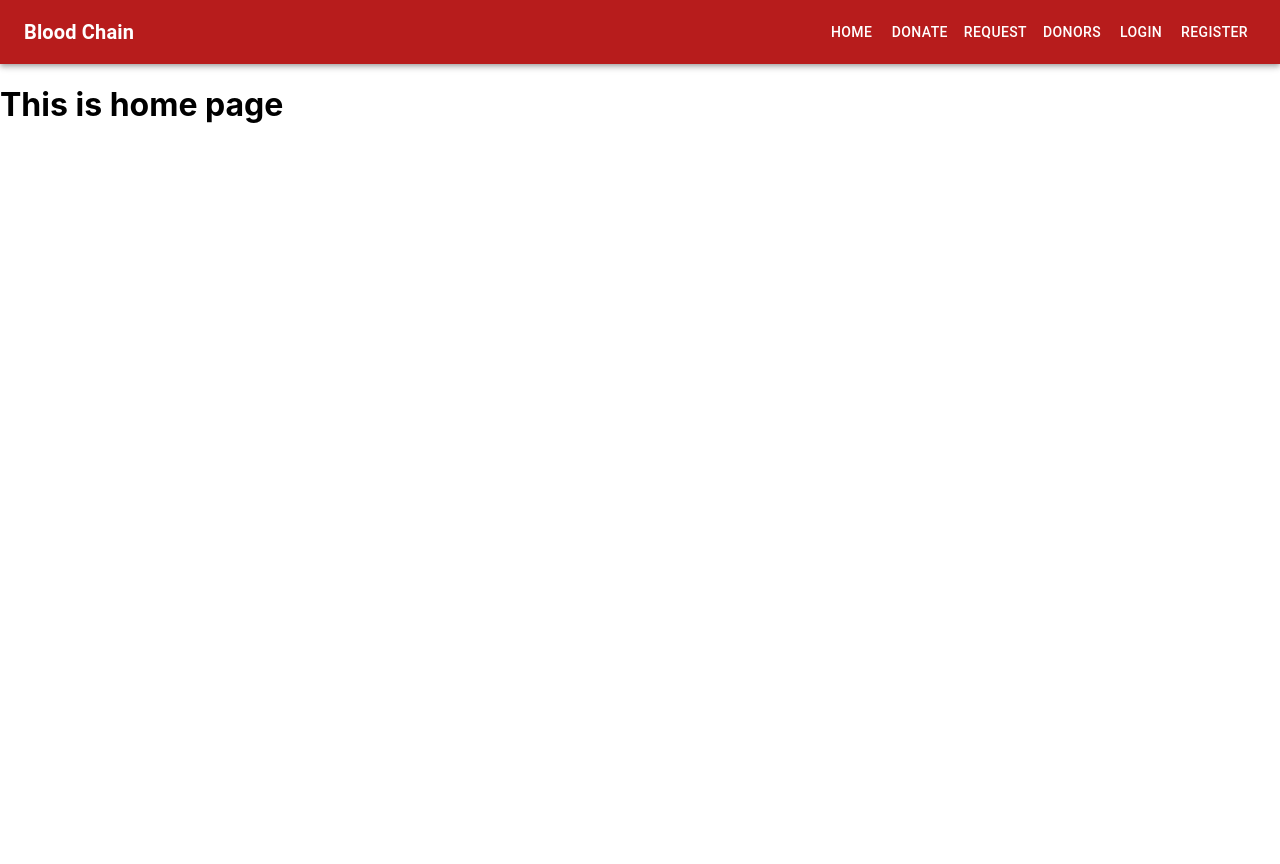
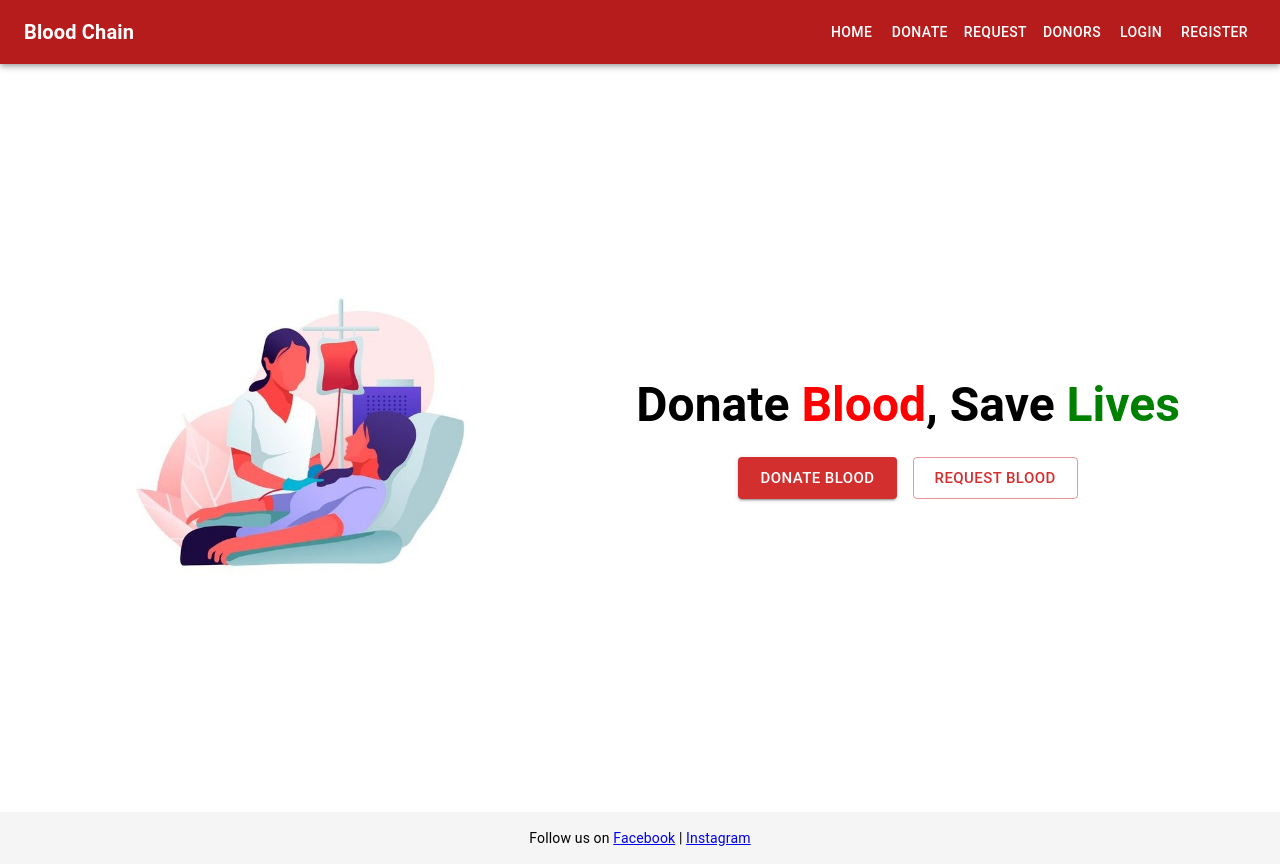
Before and after one commit to Zumaina/bloodchain, a React (Create React App) app in the folder frontend/: page / in a window 1280 px wide. Before the commit the page ends 800 px from the top, so only its background shows below. Built offline with nearby package versions, Linux system fonts and the light colour scheme.

Commit message:
Updated HomePage

```diff
--- a/frontend/src/pages/HomePage.js
+++ b/frontend/src/pages/HomePage.js
@@ -1,11 +1,72 @@
+import React from "react";
+import { Box, Typography, Button } from "@mui/material";
+import donationImage from "../assets/donation.jpg"; // ✅ Import the image
+
 const HomePage = () => {
-    return (
-        <div>
-            <h1>
-                This is home page
-            </h1>
-        </div>
-     );
-}
+  return (
+    <Box sx={{ minHeight: "100vh", display: "flex", flexDirection: "column", justifyContent: "space-between" }}>
+
+      {/* Main content */}
+      <Box
+        sx={{
+          display: "flex",
+          flexDirection: "row",
+          alignItems: "center",
+          justifyContent: "space-around",
+          padding: 4,
+          flexGrow: 1,
+        }}
+      >
+        {/* Left: Image */}
+        <Box
+          component="img"
+          src={donationImage}
+          alt="Blood Donation"
+          sx={{ width: "40%", maxWidth: 400, borderRadius: 2 }}
+        />
+
+        <Box sx={{ textAlign: "center" }}>
+  <Typography variant="h3" fontWeight="bold" gutterBottom>
+    Donate <span style={{ color: "red" }}>Blood</span>, Save <span style={{ color: "green" }}>Lives</span>
+  </Typography>
+
+        <Box sx={{ marginTop: 3 }}>
+            <Button
+            variant="contained"
+            color="error"
+            size="large"
+            sx={{ marginRight: 2 }}
+            href="/donate"
+            >
+            Donate Blood
+            </Button>
+            <Button
+            variant="outlined"
+            color="error"
+            size="large"
+            href="/request"
+            >
+            Request Blood
+            </Button>
+        </Box>
+        </Box>
+        </Box>
+
+
+      <Box sx={{ textAlign: "center", padding: 2, backgroundColor: "#f5f5f5" }}>
+        <Typography variant="body2">
+          Follow us on{" "}
+          <a href="https://www.facebook.com/yourpage" target="_blank" rel="noopener noreferrer">
+            Facebook
+          </a>{" "}
+          |{" "}
+          <a href="https://www.instagram.com/yourpage" target="_blank" rel="noopener noreferrer">
+            Instagram
+          </a>
+        </Typography>
+      </Box>
+    </Box>
+  );
+};
 
 export default HomePage;
```
Also changed, not shown: frontend/src/assets/donation.jpg (added).
